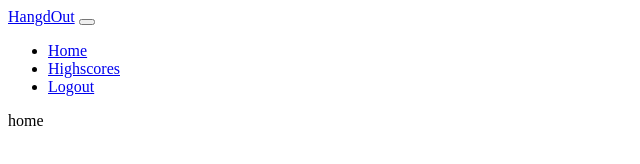
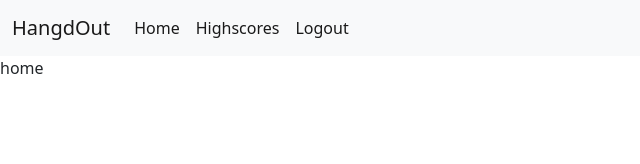
Before and after one commit to goobisanubis21/projectTwo, a website: page public/index.html in a window 1280 px wide. Shown: the whole page, without its empty margins (0-640 px from the left). Drawn offline with nearby package versions, Linux system fonts and the light colour scheme.

Commit message:
fixed navbar

```diff
--- a/public/index.html
+++ b/public/index.html
@@ -3,6 +3,7 @@
 <head>
     <meta charset="UTF-8">
     <meta name="viewport" content="width=device-width, initial-scale=1.0">
+    <link href="https://cdn.jsdelivr.net/npm/bootstrap@5.0.0-beta1/dist/css/bootstrap.min.css" rel="stylesheet" integrity="sha384-giJF6kkoqNQ00vy+HMDP7azOuL0xtbfIcaT9wjKHr8RbDVddVHyTfAAsrekwKmP1" crossorigin="anonymous">
     <link rel="stylesheet" href="./assets/css/style.css">
     <script src="./assets/js/hang.js"></script>
     <title>Document</title>
```
Also changed, not shown: public/hangman.html (+0 -1 lines), public/login.html (+0 -1 lines), public/signup.html (+0 -1 lines).
